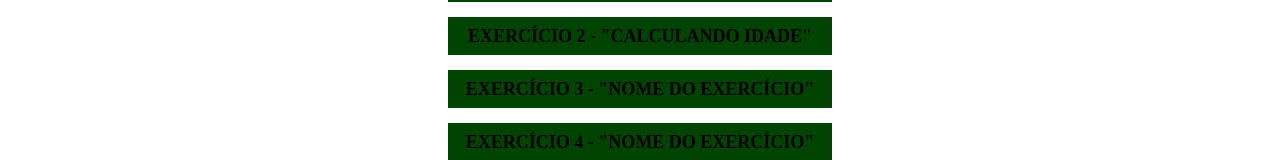
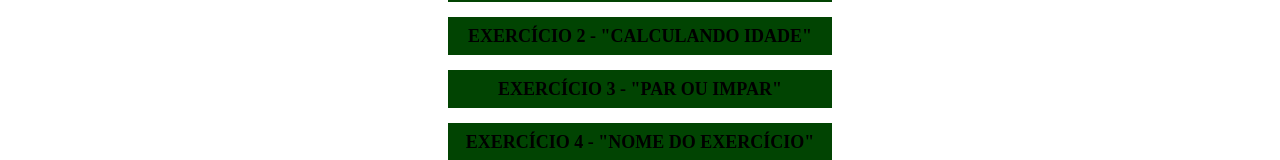
Before and after one commit to pedroBarbosa44349/Portifolio., a plain HTML site: page index.html in a window 1280 px wide. Shown: the part 163-323 px from the top of the page. Drawn offline with Linux system fonts and the light colour scheme.

Commit message:
Add files via upload

```diff
--- a/index.html
+++ b/index.html
@@ -20,7 +20,7 @@
         <ul>
             <a href="exercicio1/exx.html"><li> exercício 1 - "Calculando número"</li></a>
             <a href="exercicio2/exx2.html"><li> exercício 2 - "Calculando idade"</li></a>
-            <a href="exercicio 3/exx3.html"><li> exercício 3 - "nome do exercício"</li></a>
+            <a href="exercicio 3/exx3.html"><li> exercício 3 - "par ou impar"</li></a>
             <a href="#####"><li> exercício 4 - "nome do exercício"</li></a>
         </ul>
     </main>
```
